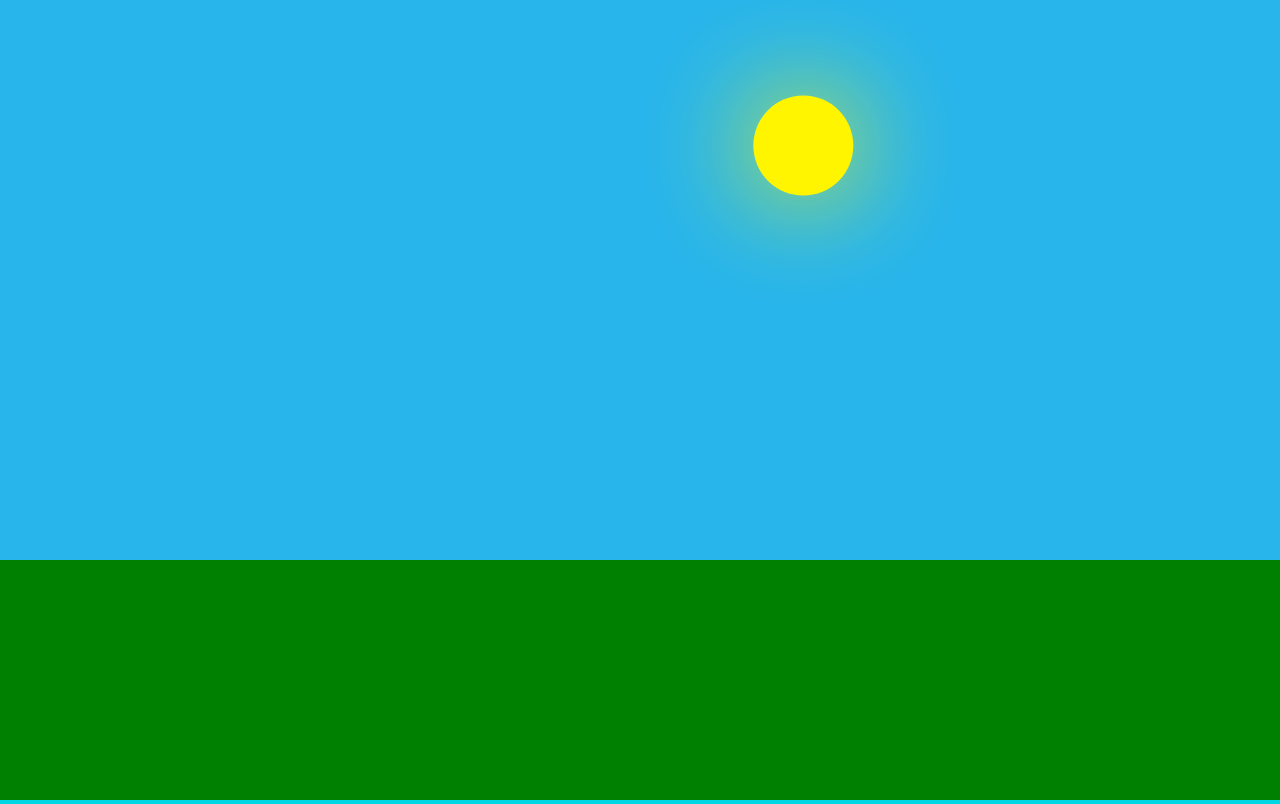
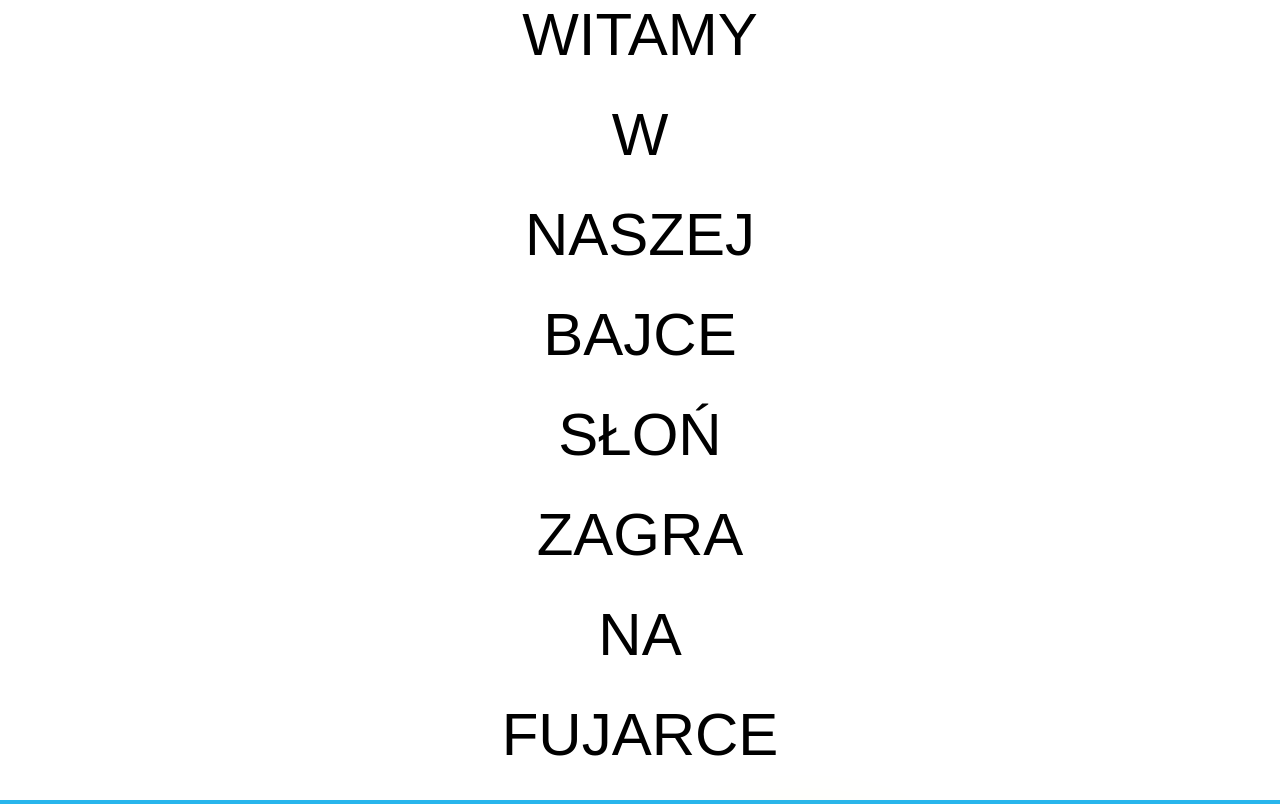
Before and after one commit to alicjazurko/GSAP-animations, a plain HTML site: page index.html in a window 1280 px wide. Shown: the top 804 px of the page. Drawn offline with nearby package versions, Linux system fonts and the light colour scheme.

Commit message:
On branch master

```diff
--- a/index.html
+++ b/index.html
@@ -7,6 +7,16 @@
     <link rel="stylesheet" href="style.css">
 </head>
 <body>
+    <div class="text">
+        <div>WITAMY</div>
+        <div>W</div>
+        <div>NASZEJ</div>
+        <div>BAJCE</div>
+        <div>SŁOŃ</div>
+        <div>ZAGRA</div>
+        <div>NA</div>
+        <div>FUJARCE</div>
+    </div>
     <div class="el2">
         <div class="sun"></div>
         <div class="grass"></div>
--- a/main.js
+++ b/main.js
@@ -15,3 +15,6 @@ TweenMax.to('.sun', animationTime/2, {
     backgroundColor: 'yellow',
     boxShadow: '0 0 120px 0 yellow'
 })
+
+TweenMax.set('div', {visibility: 'visible'})
+TweenMax.staggerFrom('.text div', 1, {x: 130, opacity: 0, delay: 0.5}, 0.3)
--- a/style.css
+++ b/style.css
@@ -6,6 +6,10 @@
     margin: 0;
     padding: 0;
     box-sizing: border-box;
+}
+
+div {
+    visibility: hidden;
 }
 
 .ball {
@@ -67,3 +71,18 @@
     background-color: green;
     bottom: 0;
 }
+
+.text {
+    display: flex;
+    height: 100vh;
+    flex-direction: column;
+    margin: 0;
+    overflow: hidden;
+}
+
+.text div {
+    flex-grow: 1;
+    font-family: Arial, Helvetica, sans-serif;
+    font-size: 60px;
+    text-align: center;
+}
```
